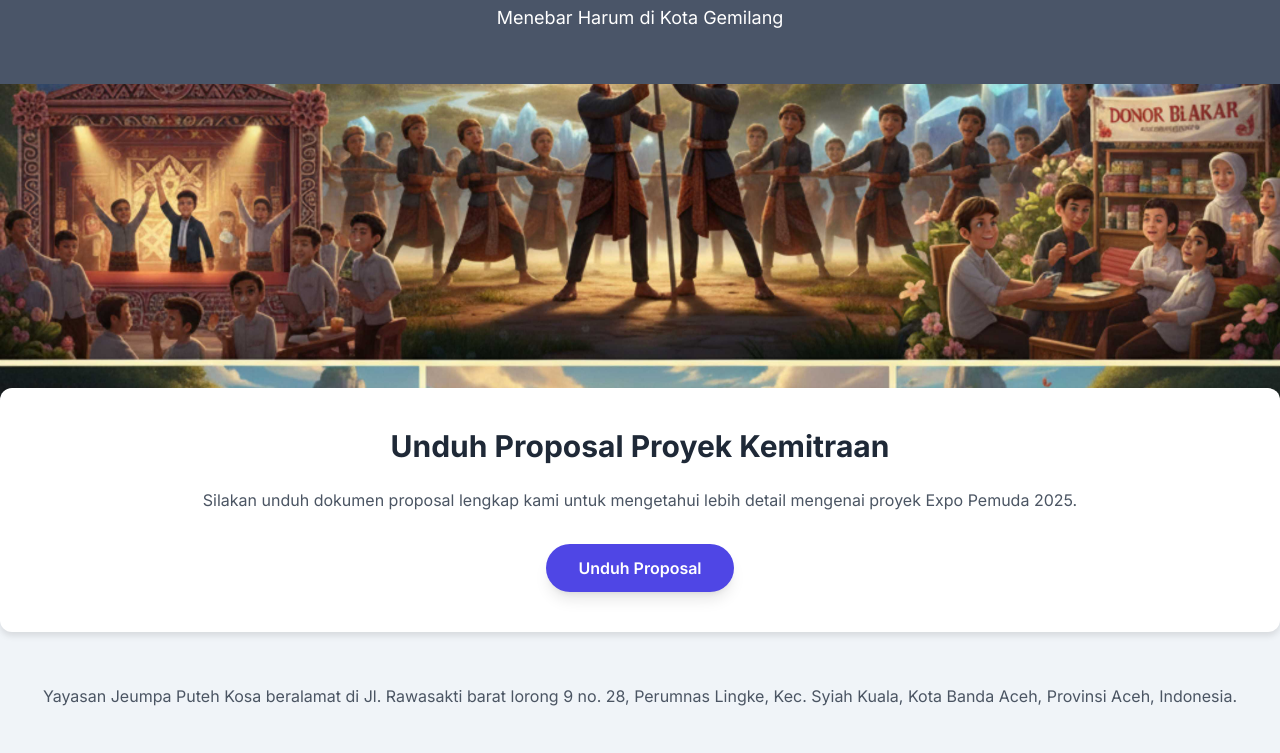
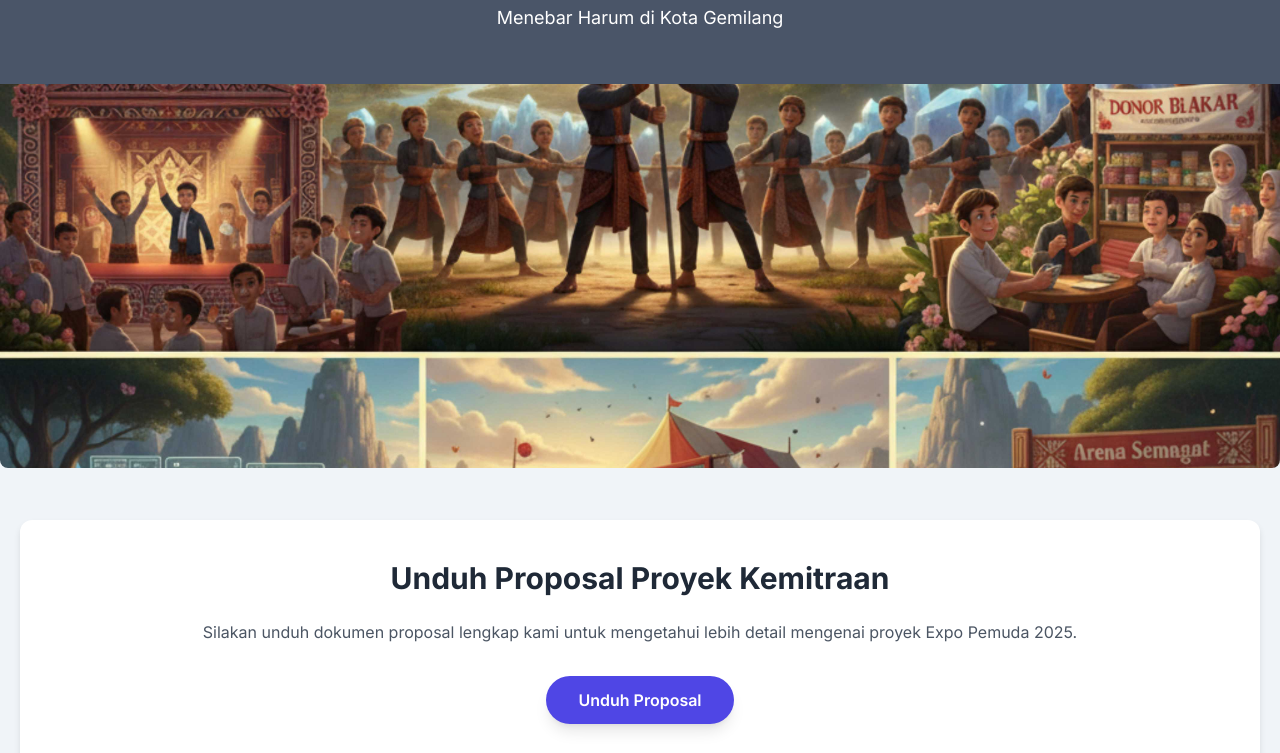
Before and after one commit to jeumpaputehkosa-yayasan/proposal-expopemuda-2025, a plain HTML site: page index.html in a window 1280 px wide. Shown: the part 278-1031 px from the top of the page. Drawn offline with nearby package versions, Linux system fonts and the light colour scheme.

Commit message:
Update index.html

```diff
--- a/index.html
+++ b/index.html
@@ -29,15 +29,6 @@
             height: auto;
             margin-bottom: 1rem;
         }
-        .banner {
-            width: 100%;
-            height: auto;
-            max-height: 400px;
-            object-fit: cover;
-            object-position: center;
-            border-bottom-left-radius: 12px;
-            border-bottom-right-radius: 12px;
-        }
         .proposal-card {
             background-color: #fff;
             border-radius: 12px;
@@ -58,13 +49,14 @@
 </header>
 
 <main class="flex-grow flex flex-col items-center">
-    <!-- Kontainer utama untuk banner dan proposal -->
-    <section class="w-full flex flex-col items-center rounded-b-lg">
-        <!-- Banner untuk kegiatan Expo -->
-        <img src="./Banner Expo.jpg" alt="Banner Expo Sumpah Pemuda 2025" class="banner">
+    <!-- Banner untuk kegiatan Expo -->
+    <section class="w-full">
+        <img src="./Banner Expo.jpg" alt="Banner Expo Sumpah Pemuda 2025" class="w-full h-auto max-h-96 object-cover rounded-b-lg">
+    </section>
 
-        <!-- Kolom Unduh Proposal -->
-        <div class="container proposal-card -mt-16 sm:-mt-24 z-10">
+    <!-- Kolom Unduh Proposal -->
+    <section class="container my-8">
+        <div class="proposal-card">
             <h2 class="text-3xl font-bold text-center mb-6 text-gray-800">Unduh Proposal Proyek Kemitraan</h2>
             <p class="text-center text-gray-600 mb-8">
                 Silakan unduh dokumen proposal lengkap kami untuk mengetahui lebih detail mengenai proyek Expo Pemuda 2025.
@@ -72,7 +64,7 @@
 
             <!-- Tautan Unduh Proposal -->
             <div class="text-center">
-                <a href="./PROPOSAL%20PROYEK%20KEMITRAAN%20Expo%20Pemuda.pdf"
+                <a href="./PROPOSAL%20PROYEK%20KEMITRAAN%20Expo%20Pemuda.docx"
                    class="inline-block bg-indigo-600 text-white font-semibold py-3 px-8 rounded-full shadow-lg hover:bg-indigo-700 transition-transform transform hover:scale-105 duration-300">
                     Unduh Proposal
                 </a>
@@ -80,9 +72,10 @@
         </div>
     </section>
 
-    <section class="container mt-8 text-center text-gray-600">
+    <section class="container text-center text-gray-600 mb-8">
+        <hr class="border-t border-gray-300 my-8">
         <p>
-            Yayasan Jeumpa Puteh Kosa beralamat di Jl. Rawasakti barat lorong 9 no. 28, Perumnas Lingke, Kec. Syiah Kuala, Kota Banda Aceh, Provinsi Aceh, Indonesia.
+            Yayasan Jeumpa Puteh Kosa beralamat di Jl. Rawasakti barat lorong IX no. 02, Perumnas Lingke, Kec. Syiah Kuala, Kota Banda Aceh, Provinsi Aceh, Indonesia.
         </p>
     </section>
 </main>
```
